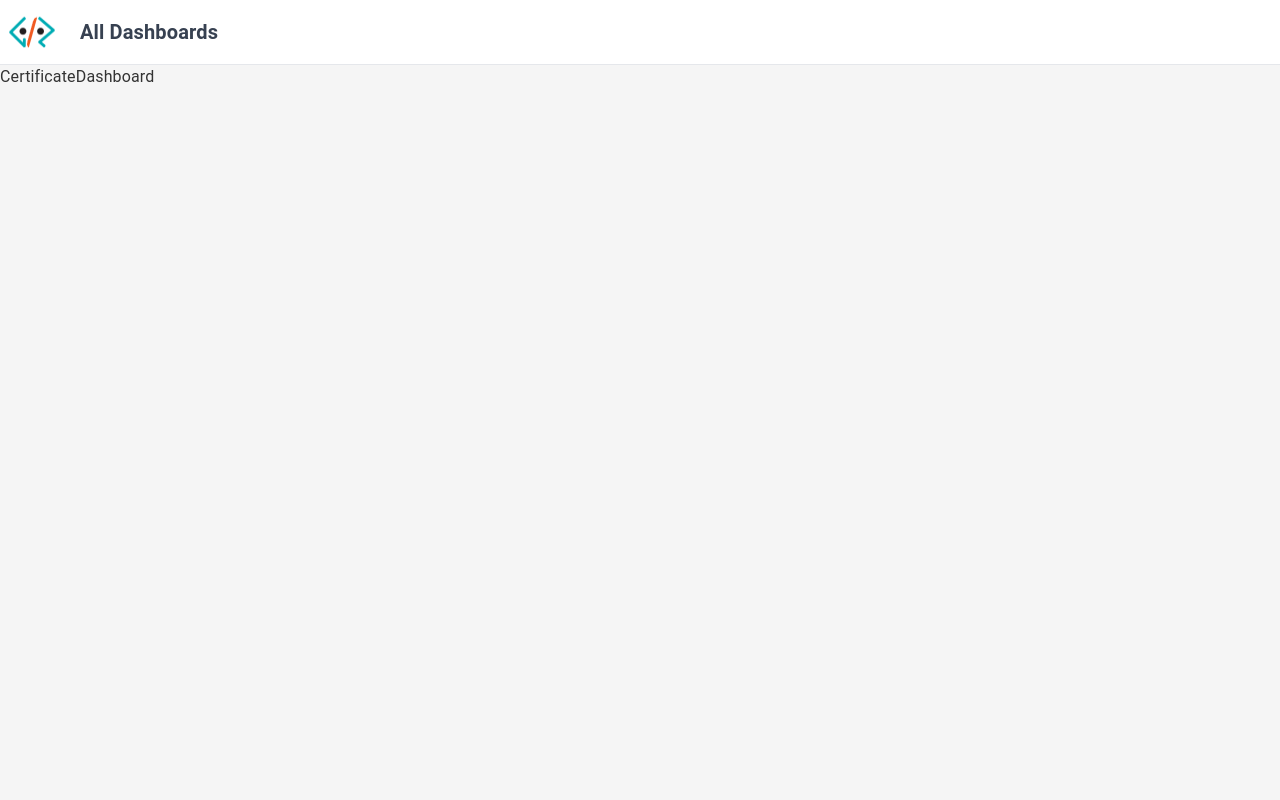
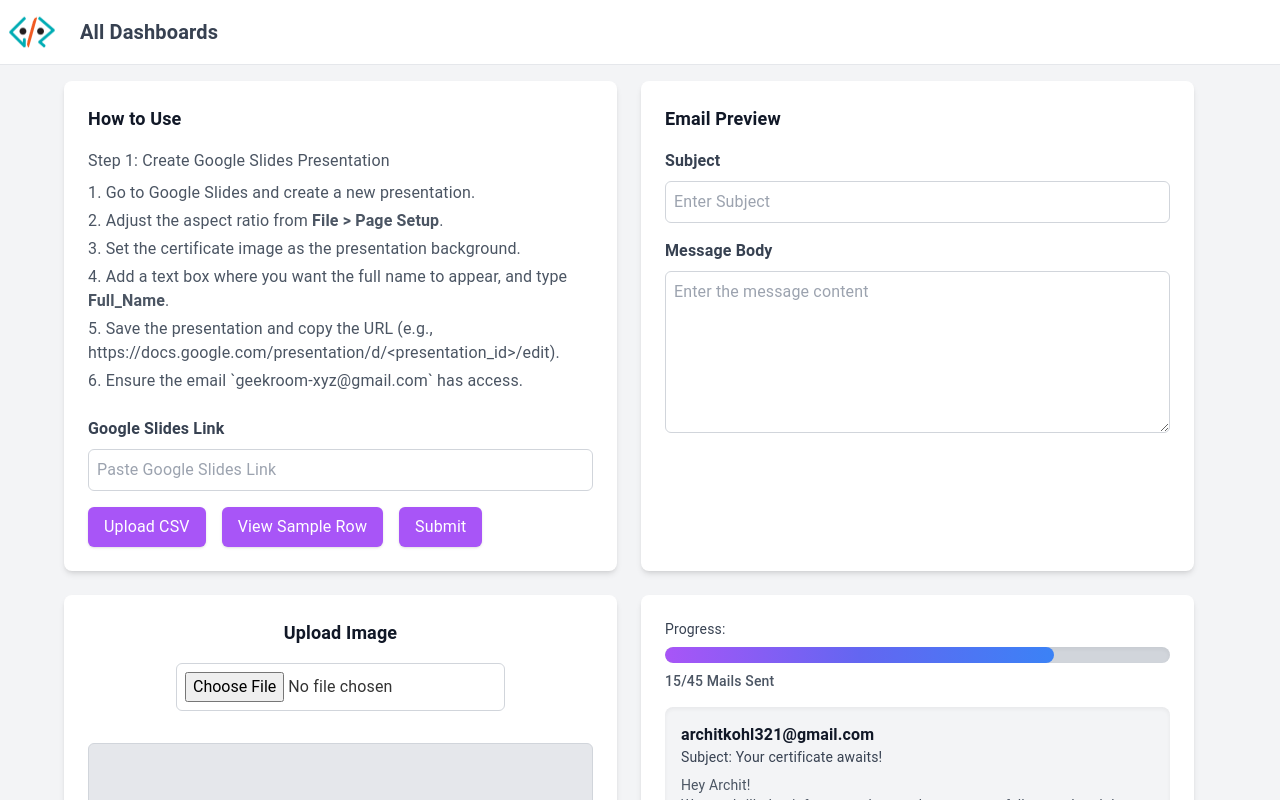
Before and after one commit to akanoao/gr-dashboard-frontend, a React (Vite) app: page /certificate in a window 1280 px wide. Shown: the top 800 px of the page. Built offline with nearby package versions, Linux system fonts and the light colour scheme.

Commit message:
Certificate Dashboard

```diff
--- a/src/components/CertificateDashboard.tsx
+++ b/src/components/CertificateDashboard.tsx
@@ -1,7 +1,165 @@
-function CertificateDashboard() {
+import React, { useState } from "react";
+
+const CertificateDashboard = () => {
+  const [subject, setSubject] = useState("");
+  const [body, setBody] = useState("");
+  const [uploadedImage, setUploadedImage] = useState<string | null>(null);
+  const [csvFile, setCsvFile] = useState<File | null>(null);
+
+  const handleImageUpload = (event: React.ChangeEvent<HTMLInputElement>) => {
+    const file = event.target.files?.[0];
+    if (file) {
+      const reader = new FileReader();
+      reader.onload = () => {
+        setUploadedImage(reader.result as string);
+      };
+      reader.readAsDataURL(file);
+    }
+  };
+
+  const handleCSVUpload = (event: React.ChangeEvent<HTMLInputElement>) => {
+    const file = event.target.files?.[0];
+    if (file) {
+      setCsvFile(file);
+    }
+  };
+
   return (
-    <div>CertificateDashboard</div>
-  )
-}
+    <div className="min-h-screen bg-gray-100 flex flex-col items-center p-4 overflow-x-hidden">
+      <div className="flex flex-col lg:flex-row gap-4 lg:gap-6 w-full max-w-6xl">
+        <div className="bg-white shadow-md rounded-lg p-4 lg:p-6 w-full max-w-full lg:max-w-[48%]">
+          <h2 className="text-gray-900 font-bold text-lg mb-4">How to Use</h2>
+          <div className="text-gray-600 space-y-2 break-words">
+            <p>Step 1: Create Google Slides Presentation</p>
+            <ul className="list-decimal list-inside space-y-1">
+              <li>Go to Google Slides and create a new presentation.</li>
+              <li>Adjust the aspect ratio from <b>File &gt; Page Setup</b>.</li>
+              <li>Set the certificate image as the presentation background.</li>
+              <li>Add a text box where you want the full name to appear, and type <b>Full_Name</b>.</li>
+              <li>Save the presentation and copy the URL (e.g., https://docs.google.com/presentation/d/&lt;presentation_id&gt;/edit).</li>
+              <li>Ensure the email `geekroom-xyz@gmail.com` has access.</li>
+            </ul>
+          </div>
+          <div className="mt-6">
+            <label
+              htmlFor="google-slides-link"
+              className="text-gray-700 font-semibold mb-2 block"
+            >
+              Google Slides Link
+            </label>
+            <div className="flex items-center border border-gray-300 rounded-md p-2 mb-4">
+              <input
+                id="google-slides-link"
+                type="text"
+                placeholder="Paste Google Slides Link"
+                className="flex-1 border-none focus:outline-none"
+              />
+            </div>
+          </div>
+          <div className="flex flex-wrap gap-4">
+            <button
+              onClick={() => document.getElementById("csv-upload")?.click()}
+              className="bg-purple-500 text-white py-2 px-4 rounded-md shadow hover:bg-purple-600"
+            >
+              Upload CSV
+            </button>
+            <input
+              id="csv-upload"
+              type="file"
+              accept=".csv"
+              onChange={handleCSVUpload}
+              className="hidden"
+            />
+            <button className="bg-purple-500 text-white py-2 px-4 rounded-md shadow hover:bg-purple-600">
+              View Sample Row
+            </button>
+            <button className="bg-purple-500 text-white py-2 px-4 rounded-md shadow hover:bg-purple-600">
+              Submit
+            </button>
+          </div>
+        </div>
+        <div className="bg-white shadow-md rounded-lg p-4 lg:p-6 w-full max-w-full lg:max-w-[48%]">
+          <h2 className="text-gray-900 font-bold text-lg mb-4">Email Preview</h2>
+          <div className="space-y-4">
+            <div>
+              <label
+                htmlFor="subject"
+                className="text-gray-700 font-semibold mb-2 block"
+              >
+                Subject
+              </label>
+              <input
+                id="subject"
+                type="text"
+                value={subject}
+                onChange={(e) => setSubject(e.target.value)}
+                placeholder="Enter Subject"
+                className="w-full border border-gray-300 rounded-md p-2 focus:outline-none"
+              />
+            </div>
+            <div>
+              <label
+                htmlFor="message"
+                className="text-gray-700 font-semibold mb-2 block"
+              >
+                Message Body
+              </label>
+              <textarea
+                id="message"
+                value={body}
+                onChange={(e) => setBody(e.target.value)}
+                placeholder="Enter the message content"
+                className="w-full border border-gray-300 rounded-md p-2 focus:outline-none"
+                rows={6}
+              />
+            </div>
+          </div>
+        </div>
+      </div>
+      <div className="flex flex-col lg:flex-row gap-4 lg:gap-6 w-full max-w-6xl mt-6">
+        <div className="bg-white shadow-md rounded-lg p-4 lg:p-6 w-full max-w-full lg:max-w-[48%] flex flex-col items-center">
+          <h2 className="text-gray-900 font-bold text-lg mb-4">Upload Image</h2>
+          <input
+            type="file"
+            accept="image/*"
+            onChange={handleImageUpload}
+            className="p-2 border border-gray-300 rounded-md cursor-pointer mb-4"
+          />
+          <div className="mt-4 w-full h-64 bg-gray-200 border border-gray-300 rounded-md flex items-center justify-center overflow-hidden">
+            {uploadedImage ? (
+              <img
+                src={uploadedImage}
+                alt="Uploaded"
+                className="max-w-full max-h-full object-contain"
+              />
+            ) : (
+              <p className="text-gray-500">No image uploaded</p>
+            )}
+          </div>
+        </div>
+        <div className="bg-white shadow-md rounded-lg p-4 lg:p-6 w-full max-w-full lg:max-w-[48%] flex flex-col">
+          <div className="mb-4">
+            <p className="text-gray-700 text-sm mb-2">Progress:</p>
+            <div className="relative w-full h-4 bg-gray-300 rounded-full overflow-hidden shadow-inner">
+              <div
+                className="absolute h-full bg-gradient-to-r from-purple-500 via-indigo-500 to-blue-500 rounded-full transition-all duration-500"
+                style={{ width: "77%" }}
+              ></div>
+            </div>
+            <p className="text-sm text-gray-600 mt-2 font-medium">15/45 Mails Sent</p>
+          </div>
+          <div className="bg-gray-100 p-4 rounded-lg shadow-inner">
+            <p className="font-semibold text-gray-900">architkohl321@gmail.com</p>
+            <p className="text-gray-700 text-sm mb-2">Subject: {subject || "Your certificate awaits!"}</p>
+            <p className="text-gray-600 text-sm whitespace-pre-wrap">
+              {body ||
+                "Hey Archit! \nWe are thrilled to inform you that you have successfully completed the online session on Open Source hosted by Geek Room. Your participation and enthusiasm made the event a great success! \n \nThank you for being a part of the session. \n \nBest Regards, \nGeek Room"}
+            </p>
+          </div>
+        </div>
+      </div>
+    </div>
+  );
+};
 
-export default CertificateDashboard
+export default CertificateDashboard;
```
